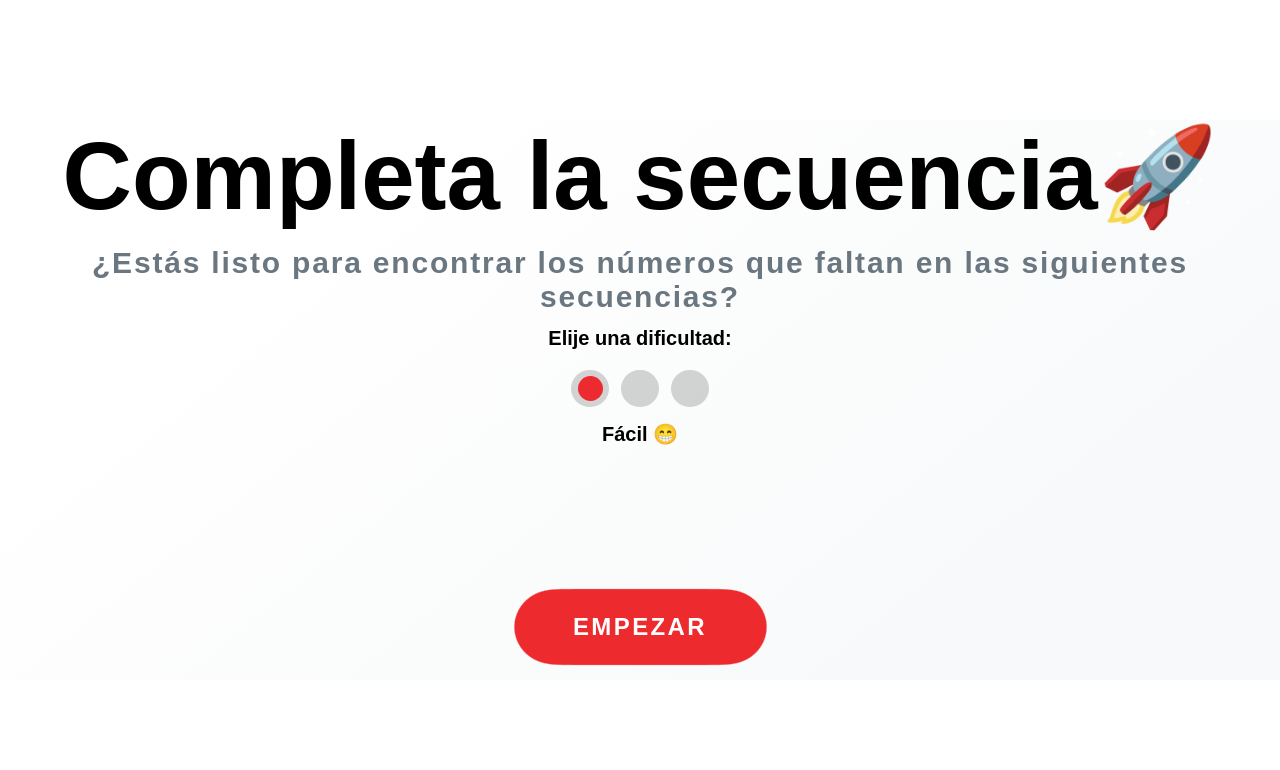
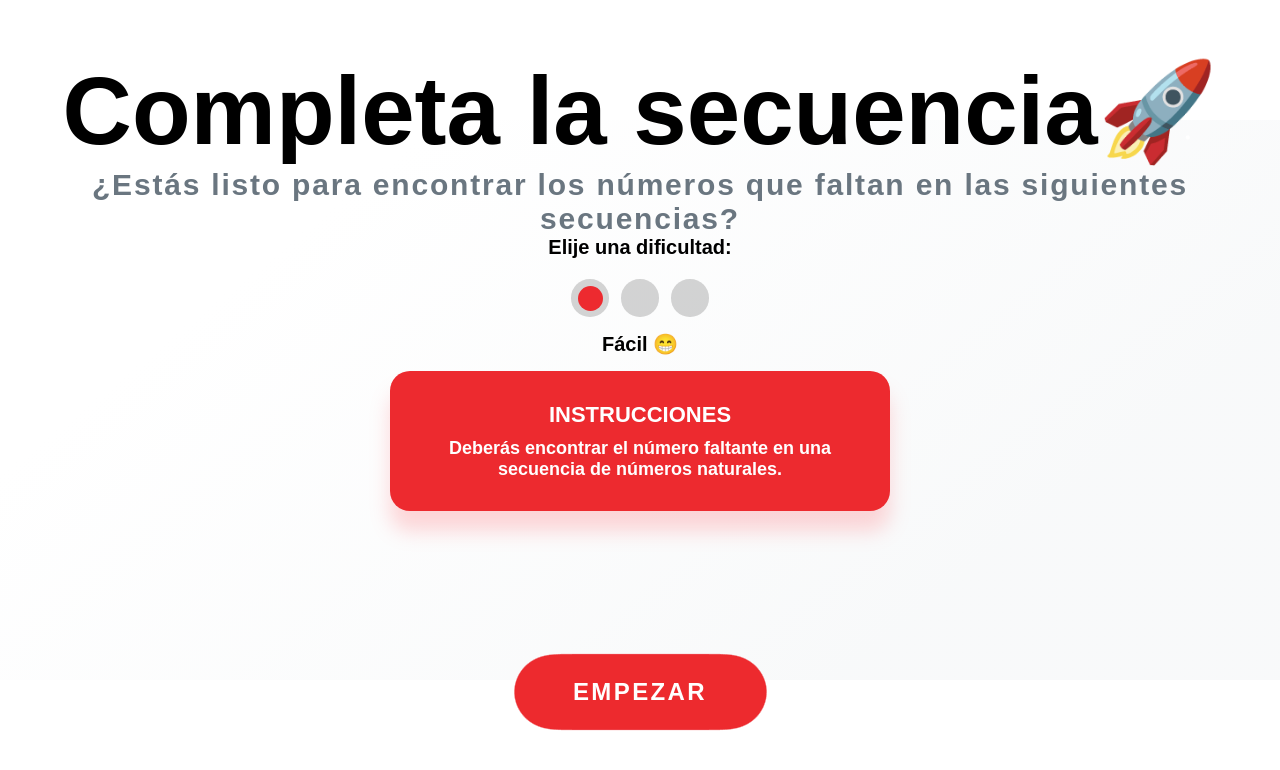
Before and after one commit to D4rkPK/prueba-tecnica-brandon, a Vue app: page /#/ in a window 1280 px wide. Shown: the top 770 px of the page. Built offline with nearby package versions, Linux system fonts and the light colour scheme.

Commit message:
[ADD] instrucciones de las dificultades

```diff
--- a/src/components/GameMenu.vue
+++ b/src/components/GameMenu.vue
@@ -49,6 +49,18 @@
           </div>
         </div>
         <p class="paragraph">{{ difficulty_description }}</p>
+        <div class="instructions">
+          <span>Instrucciones</span>
+          <p class="paragraph" v-if="(difficulty == 1)">
+            Deberás encontrar el número faltante en una secuencia de números
+            naturales.
+          </p>
+          <p class="paragraph" v-if="(difficulty == 2)">Un poco más de dificultad al ejercicio fácil</p>
+          <p class="paragraph" v-if="(difficulty == 3)">
+            Deberas encontrar el número faltante en una secuencia de números
+            primos.
+          </p>
+        </div>
       </div>
 
       <div class="game__menu__items__item">
@@ -131,12 +143,40 @@ export default {
   height: 100%;
 }
 
+.instructions {
+  display: flex;
+  flex-direction: column;
+  justify-content: center;
+  align-items: center;
+  background-color: var(--color-azure);
+  border-radius: 20px;
+  box-shadow: 0px 20px 20px rgba(255, 124, 128, 0.3);
+  margin-top: 15px;
+  padding: 20px;
+  width: 100%;
+  min-height: 140px;
+}
+
+.instructions span {
+  font-size: 2.2rem;
+  text-transform: uppercase;
+  font-weight: 600;
+  color: var(--color-white);
+  margin-bottom: 1rem;
+}
+
+.instructions p {
+  font-size: 1.8rem;
+  color: var(--color-white);
+}
+
 .difficult {
   display: flex;
   flex-direction: column;
   justify-content: center;
   align-items: center;
-  width: 40%;
+  width: 80%;
+  max-width: 500px;
   color: var(--color-black);
   padding-bottom: 10%;
 }
--- a/src/views/Game/GameView.vue
+++ b/src/views/Game/GameView.vue
@@ -49,7 +49,7 @@ export default {
       answered: false,
 
       round: 1,
-      answer: "_",
+      answer: "",
       items: [],
       correctAnswer: [],
       selections: [],
```
